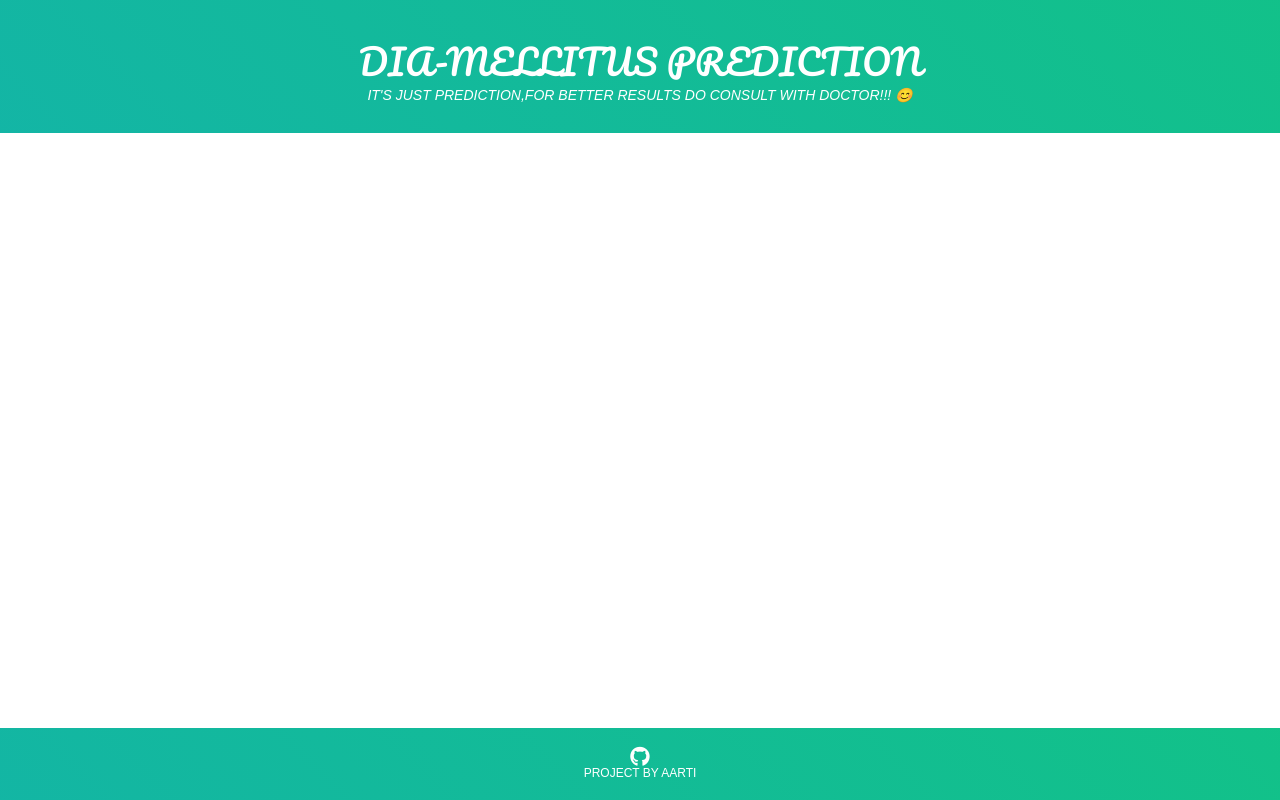
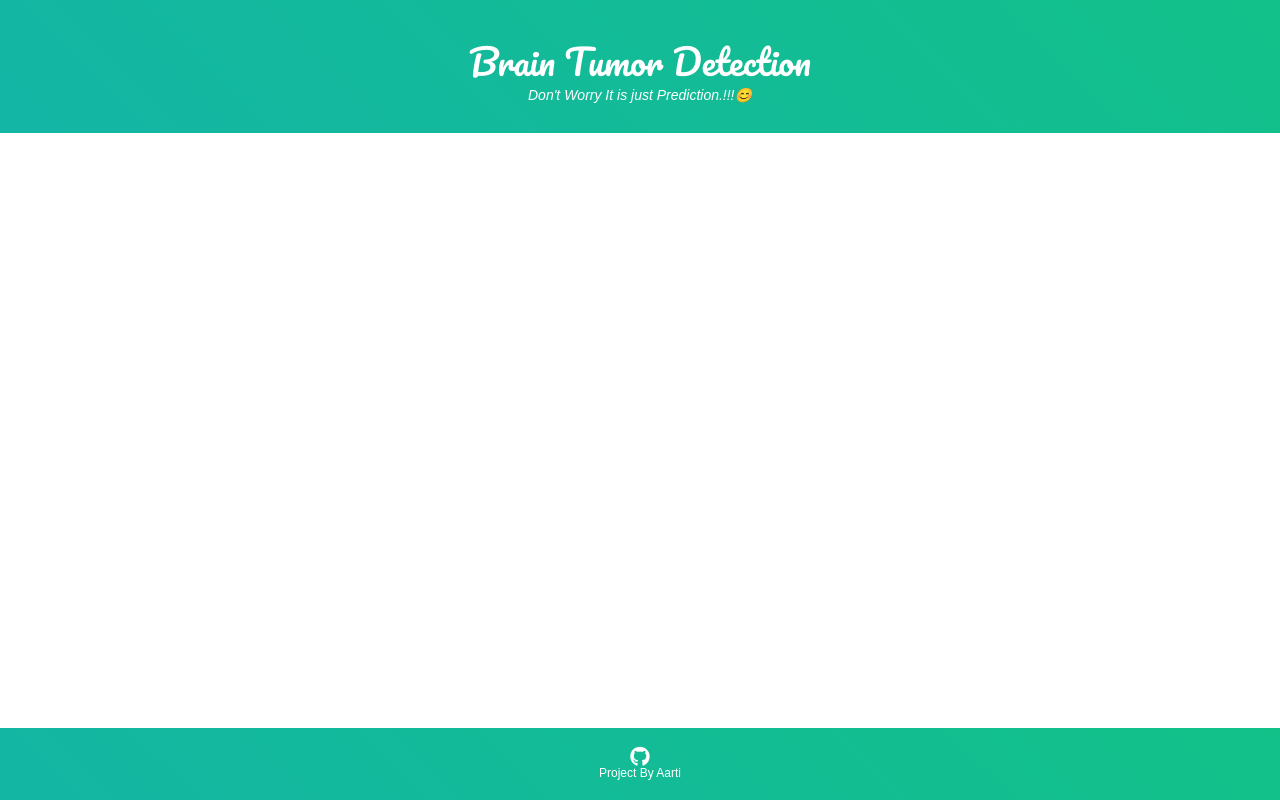
Before and after one commit to AartiS2/Project, a Flask app: template templates/result.html in a window 1280 px wide. Run offline with Flask 2, Linux system fonts and the light colour scheme; the template is opened without the code that fills it, so the values that code supplies are empty; parts of the project's set-up code (start-up, migrations or seed data) failed here and were passed over; some libraries are stand-ins or nearby versions.

Commit message:
Update result.html

```diff
--- a/templates/result.html
+++ b/templates/result.html
@@ -3,7 +3,7 @@
 <html lang="en" dir="ltr">
 	<head>
 		<meta charset="utf-8">
-		<title>Dia-Mellitus Prediction</title>
+		<title>Brain Tumor Detection</title>
 		<link rel="shortcut icon" href="{{ url_for('static', filename='diabetes-favicon.ico') }}">
 		<link rel="stylesheet" type="text/css" href="{{ url_for('static', filename='styles.css') }}">
 		<script src="https://kit.fontawesome.com/5f3f547070.js" crossorigin="anonymous"></script>
@@ -14,19 +14,19 @@
 
         <!-- Website Title -->
 		<div class="container">
-            <h2 class='container-heading'><span class="heading_font">DIA-MELLITUS PREDICTION</span></h2>
+            <h2 class='container-heading'><span class="heading_font">Brain Tumor Detection</span></h2>
             <div class='description'>
-    			<p>IT'S JUST PREDICTION,FOR BETTER RESULTS DO CONSULT WITH DOCTOR!!! 😊</p>
+    			<p>Don't Worry It is just Prediction.!!!😊</p>
     		</div>
     	</div>
 
 		<!-- Result -->
 		<div class="results">
 			{% if prediction==1 %}
-				<h1>RESULT OF PREDICTION: <span class='danger'>Ohh!! YOUR TEST IS POSITIVE. PLEASE START YOUR TREATMENT.</span></h1>
+				<h1>Result of Test: <span class='danger'>Ohh!!! You have Brain Tumor. Please contact to your Doctor</span></h1>
 				<img class="gif" src="{{ url_for('static', filename='diabetes.webp') }}" alt="Diabetes Image">
 			{% elif prediction==0 %}
-				<h1>RESULT OF PREDICTION: <span class='safe'>GREAT!! YOU ARE IN GOOD PHYSICAL CONDITION.</span></h1>
+				<h1>Result of Test: <span class='safe'>GREAT!! YOU ARE IN GOOD PHYSICAL CONDITION.</span></h1>
 				<img class="gif1" src="{{ url_for('static', filename='no-diabetes.webp') }}" alt="Not Diabetes Image">
 			{% endif %}
 		</div>
@@ -37,7 +37,7 @@
                <a target="_blank" href="https://github.com/AartiS2/Project"><i class="fab fa-github fa-lg contact-icon"></i></a>
 
            </div>
-           <p class='footer-description'>PROJECT BY AARTI</p>
+           <p class='footer-description'>Project By Aarti</p>
        </div>
 
 	</body>
```
